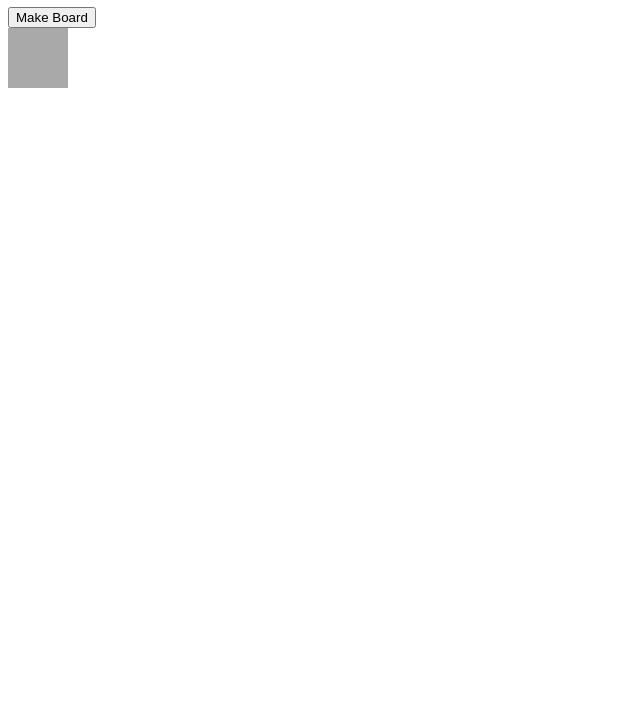
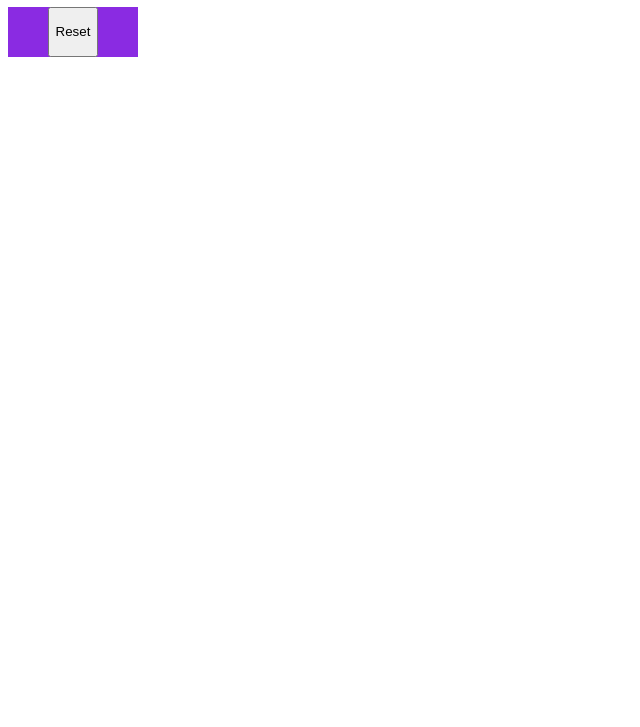
Before and after one commit to Agloo055/Minesweeper-Project-1, a plain HTML site: page index.html in a window 1280 px wide. Shown: the part 73-800 px from the top of the page, without its empty margins (0-640 px from the left). Drawn offline with Linux system fonts and the light colour scheme.

Commit message:
add function bar with flex

```diff
--- a/css/styles.css
+++ b/css/styles.css
@@ -1,10 +1,12 @@
 #board {
     display: inline-grid;
-    grid-gap: 10px;
-    grid-template-columns: 60px;
-    grid-template-rows: 60px;
-    grid-auto-columns: 60px;
-    grid-auto-rows: 60px;
+    grid-gap: 5px;
+    grid-template-areas:
+    "rules rules rules";
+    grid-template-columns: 40px;
+    grid-template-rows: 50px;
+    grid-auto-columns: 40px;
+    grid-auto-rows: 40px;
     background-color: darkgray;
 }
 
@@ -40,11 +42,12 @@
     background-color: teal;
     grid-column: 4 / 5;
     grid-row: 3 / 4;
+}*/
+
+#rules {
+    grid-area: rules;
+    display: flex;
+    justify-content: space-around;
+    background-color: blueviolet;
+    height: 50px;
 }
-
-.rules {
-    background-color: blueviolet;
-    grid-column-start: 1;
-    grid-column-end: 4;
-    grid-row: 1 / 2;
-}*/
--- a/index.html
+++ b/index.html
@@ -9,11 +9,12 @@
 </head>
 <body>
     <h1>Hello!</h1>
-    <input type="button" id="makeBoard" value="Make Board" />
     <div></div>
     <div id="board">
-        <!--<div class="rules">Rules</div>
-        <div class="square one"></div>
+        <div id="rules">
+            <input type="button" id="makeBoard" value="Reset" />
+        </div>
+        <!--<div class="square one"></div>
         <div class="square two"></div>
         <div class="square three"></div>
         <div class="square four"></div>
--- a/js/app.js
+++ b/js/app.js
@@ -33,7 +33,6 @@ class Sweeper {
         this.column = columnNum
         this.bomb = bombNum
 
-
         for(let i = 0; i < this.row; i++){
             const rows = []
             for(let j = 0; j < this.column; j++){
@@ -57,7 +56,21 @@ class Sweeper {
                 }
             }
         }
-        console.log(this.gameBoard)
+        //console.log(this.gameBoard)
+        let rulesArea = '"'
+        for (let i = 0; i < this.column; i++){
+            rulesArea += `rules`
+            if((i+1)!== this.column){
+                rulesArea += ` `
+            }else{
+                rulesArea += '"'
+            }
+        }
+        // console.log(rulesArea)
+        // console.log(board.style.gridTemplateAreas)
+        board.style.gridTemplateAreas = rulesArea
+
+
     }
 
     clearBoard () {
```
